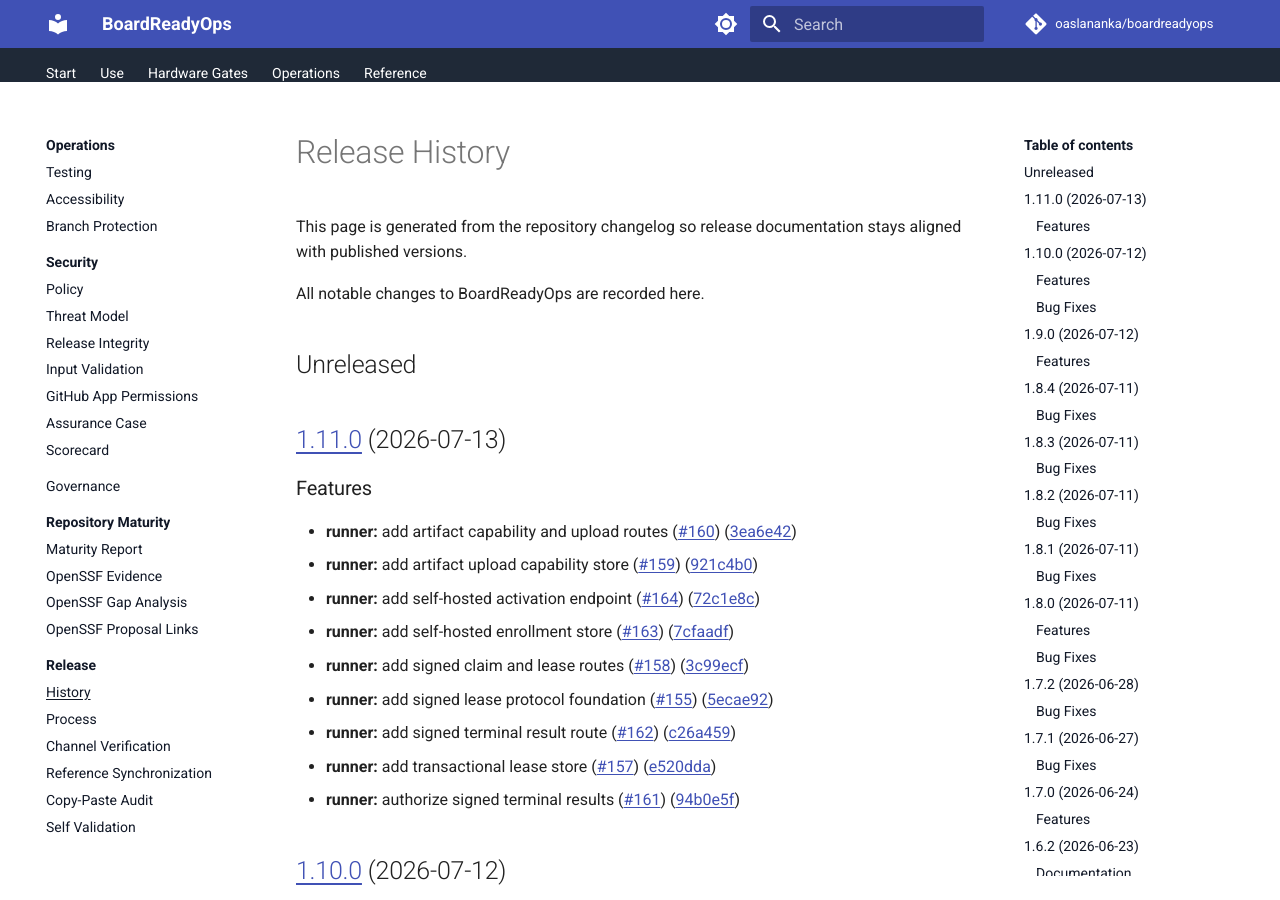
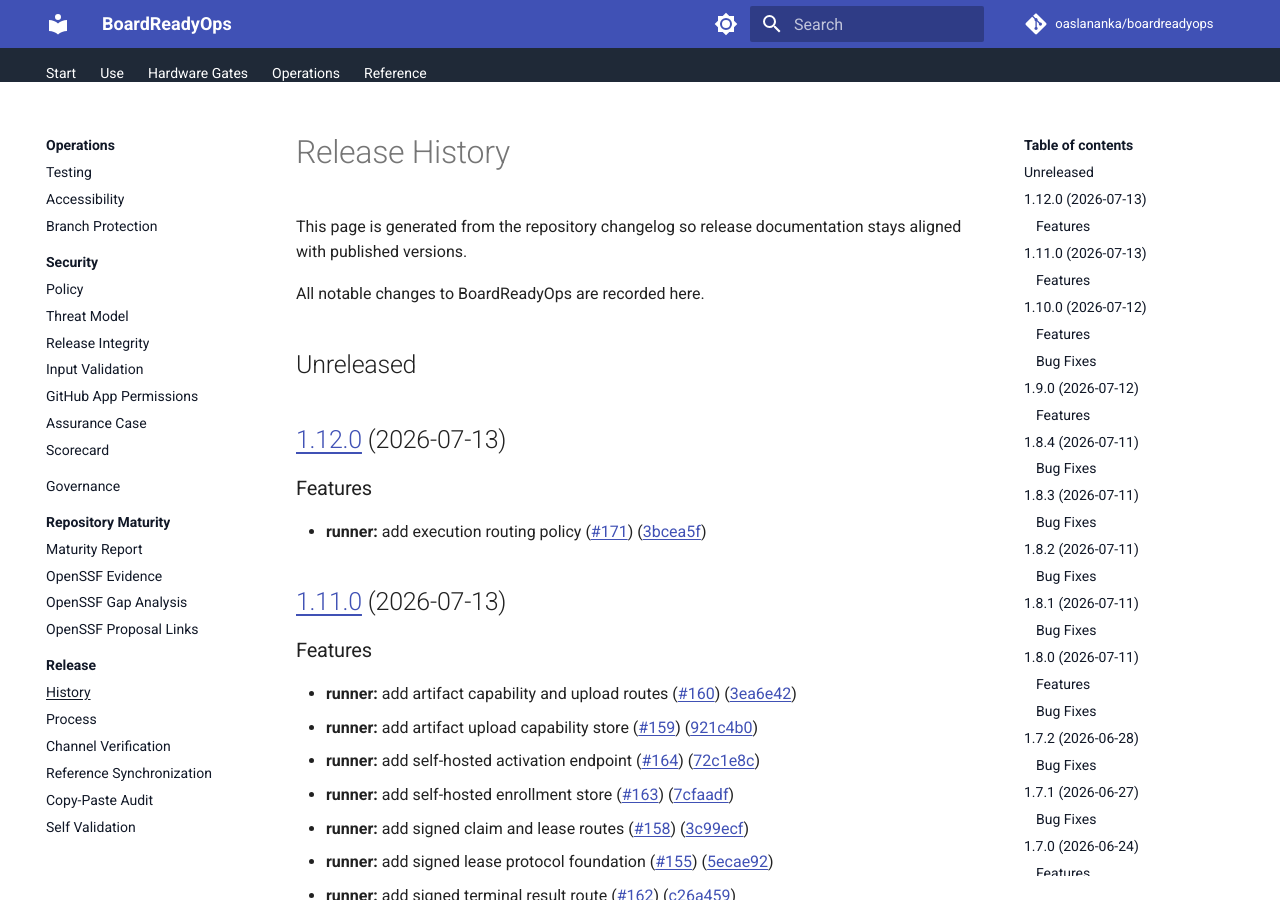
Before and after one commit to renovate-bot/oaslananka-_-boardreadyops, an MkDocs documentation site: the page built from docs/release/history.md, in a window 1280 px wide and 900 px high. Built offline with MkDocs 1.6.1 and Material for MkDocs 9.7.7, drawn with Linux system fonts in a browser that asks for light colours; comment, search, counter and statistics services are not loaded; the version menu is left out.

Commit message:
chore(main): release 1.12.0 (#174)
Release BoardReadyOps 1.12.0 with tenant-scoped runner execution routing policy.

```diff
--- a/docs/release/history.md
+++ b/docs/release/history.md
@@ -7,6 +7,13 @@
 All notable changes to BoardReadyOps are recorded here.
 
 ## Unreleased
+
+## [1.12.0](https://github.com/oaslananka/boardreadyops/compare/v1.11.0...v1.12.0) (2026-07-13)
+
+
+### Features
+
+* **runner:** add execution routing policy ([#171](https://github.com/oaslananka/boardreadyops/issues/171)) ([3bcea5f](https://github.com/oaslananka/boardreadyops/commit/3bcea5fab7ead4703180f389341d36a63c04cb16))
 
 ## [1.11.0](https://github.com/oaslananka/boardreadyops/compare/v1.10.0...v1.11.0) (2026-07-13)
 
--- a/package.json
+++ b/package.json
@@ -1,6 +1,6 @@
 {
   "name": "boardreadyops",
-  "version": "1.11.0",
+  "version": "1.12.0",
   "description": "BoardReadyOps checks KiCad hardware repositories for production readiness before fabrication.",
   "type": "module",
   "license": "MIT",
```
Also changed, not shown: CHANGELOG.md (+7 -0 lines), README.md (+3 -3 lines), .release-please-manifest.json, 2 other files.
